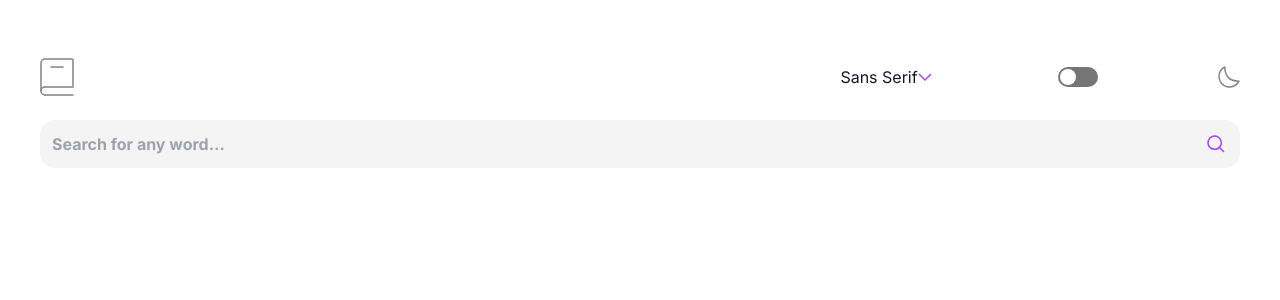
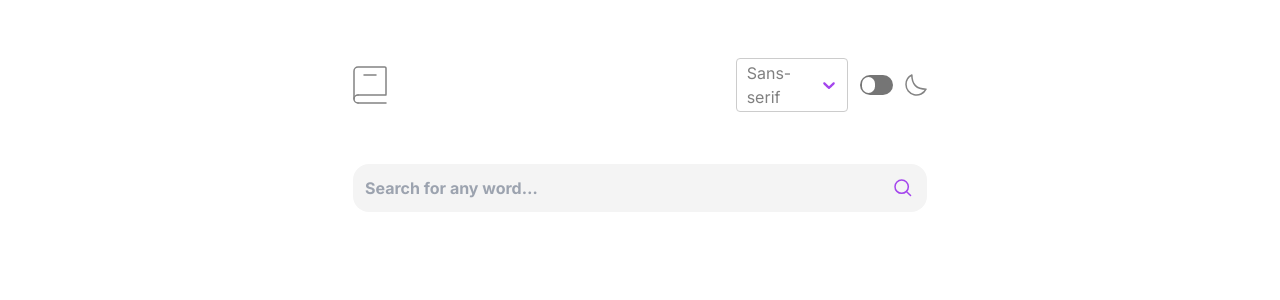
Before and after one commit to tamta123/dictionary-web-app, a React (Vite) app: page / in a window 1280 px wide. Shown: the top 300 px of the page. Built offline with nearby package versions, Linux system fonts and the light colour scheme.

Commit message:
wip:style the drop-down manu from react-select library

```diff
--- a/src/App.jsx
+++ b/src/App.jsx
@@ -9,14 +9,14 @@ function App() {
   const [searchTerm, setSearchTerm] = useState("");
   const [searchPerformed, setSearchPerformed] = useState(false);
   const [isEmptyError, setIsEmptyError] = useState(false);
-  const [selectedFont, setSelectedFont] = useState("Inter");
+  const [selectedFont, setSelectedFont] = useState("Sans-serif");
   const [mode, setMode] = useState("light");
   const toggleMode = () => {
     setMode((prevMode) => (prevMode === "light" ? "dark" : "light"));
   };
 
   const handleFontChange = (e) => {
-    setSelectedFont(e.target.value);
+    setSelectedFont(e.value);
   };
 
   const callWord = (src) => {
@@ -26,14 +26,12 @@ function App() {
     });
     sound.play();
   };
-
   const getDefinition = async () => {
     if (searchTerm === "") {
-      setIsEmptyError(true); // Set isEmptyError to true if searchTerm is empty
+      setIsEmptyError(true);
       setData(null);
       setSearchPerformed(false);
-      return;
-    }
+    } else {
       try {
         const response = await axios.get(
           `https://api.dictionaryapi.dev/api/v2/entries/en/${searchTerm}`
@@ -48,7 +46,9 @@ function App() {
         setIsEmptyError(false); // Reset isEmptyError to false
         setSearchPerformed(true);
       }
+    }
   };
+  console.log(searchTerm);
 
   return (
     <div
@@ -58,7 +58,7 @@ function App() {
     >
       <div
         className={
-          " px-6 py-6 h-auto md:px-10 md:pt-[58px] " +
+          " px-6 py-6 h-auto md:px-10 md:pt-[58px] xl:px-[353px] " +
           selectedFont +
           (mode === "dark" ? " bg-dark-mode" : "")
         }
@@ -70,7 +70,7 @@ function App() {
           handleFontChange={handleFontChange}
         />
         <div
-          className={`mt-6 flex justify-center rounded-2xl cursor-pointer relative ${
+          className={`mt-6 xl:mt-0 flex justify-center rounded-2xl cursor-pointer relative ${
             mode === "dark" ? " bg-dark-search-bar" : " bg-gray-200"
           }`}
         >
@@ -91,11 +91,11 @@ function App() {
             alt="Search Icon"
           />
         </div>
-        {isEmptyError && (
-          <div className="font-normal text-left mt-2 text-base leading-6 text-red-500">
+        {isEmptyError ? (
+          <div className="mt-[60px] font-normal text-left mt- text-base leading-6 text-red-500">
             Whoops, can't be empty...
           </div>
-        )}
+        ) : null}
         <div className="mt-[80px] flex justify-between items-center gap-y-2">
           <div>
             <div
@@ -115,12 +115,19 @@ function App() {
                 {data[0].phonetics.map((phonetic, index) => (
                   <div key={index}>
                     {phonetic.audio && (
-                      <img
-                        className="m-1"
-                        src="./images/icon-play.svg"
-                        alt="Play Icon"
+                      <svg
+                        xmlns="http://www.w3.org/2000/svg"
+                        width="75"
+                        height="75"
+                        viewBox="0 0 75 75"
                         onClick={() => callWord(phonetic.audio)}
-                      />
+                        className="hover:audio-hover"
+                      >
+                        <g fill="#A445ED" fill-rule="evenodd">
+                          <circle cx="37.5" cy="37.5" r="37.5" opacity=".25" />
+                          <path d="M29 27v21l21-10.5z" />
+                        </g>
+                      </svg>
                     )}
                   </div>
                 ))}
--- a/src/components/header.jsx
+++ b/src/components/header.jsx
@@ -1,47 +1,63 @@
+import React from "react";
+import Select from "react-select";
+
 const Header = ({ mode, toggleMode, selectedFont, handleFontChange }) => {
   return (
-    <div className="flex justify-between m-auto items-center">
+    <div className="flex justify-between m-auto items-center xl:pb-[52px]">
       <img className="" src="./images/logo.svg" alt="logo" />
       <div className="w-2/3 md:w-1/3 flex justify-between items-center gap-3">
-        <div className="flex">
-          <select
-            className={`outline-none appearance-none cursor-pointer ${
-              mode === "dark" ? " bg-dark-mode" : "bg-[#FFFFFF]"
-            } ${mode === "dark" ? "text-[#FFFFFF]" : " text-gray-900"}`}
-            value={selectedFont}
-            onChange={handleFontChange}
-          >
-            <option
-              className={`text-center cursor-pointer ${
-                mode === "dark" ? "text-[#FFFFFF]" : " text-gray-900"
-              }`}
-              value="Inter"
-            >
-              Sans Serif
-            </option>
-            <option
-              className={` text-center cursor-pointer ${
-                mode === "dark" ? "text-[#FFFFFF]" : " text-gray-900"
-              }`}
-              value="Lora"
-            >
-              Serif
-            </option>
-            <option
-              className={` text-center cursor-pointer ${
-                mode === "dark" ? "text-[#FFFFFF]" : " text-gray-900"
-              }`}
-              value="monospace"
-            >
-              Mono
-            </option>
-          </select>
-          <img
-            className="mr-[5px]"
-            src="./images/icon-arrow-down.svg"
-            alt="arrow down"
-          />
-        </div>
+        <Select
+          value={selectedFont}
+          options={[
+            { value: "Sans-serif", label: "Sans Serif" },
+            { value: "Serif", label: "Serif" },
+            { value: "Mono", label: "Mono" },
+          ]}
+          placeholder={selectedFont}
+          onChange={handleFontChange}
+          styles={{
+            dropdownIndicator: (provided, state) => ({
+              ...provided,
+              color: mode === "dark" ? "#A445ED" : "#A445ED",
+            }),
+            valueContainer: (provided, state) => ({
+              ...provided,
+              backgroundColor: mode === "dark" ? "#050505" : "",
+              border: "none",
+            }),
+            option: (provided, state) => ({
+              ...provided,
+              cursor: "pointer",
+              backgroundColor: mode === "dark" ? "#1F1F1F" : "",
+            }),
+            indicatorsContainer: (provided, state) => ({
+              ...provided,
+              backgroundColor: mode === "dark" ? "#050505" : "",
+            }),
+            indicatorSeparator: (provided, state) => ({
+              ...provided,
+              display: "none",
+            }),
+            group: (provided, state) => ({
+              ...provided,
+              color: mode === "dark" ? "#A445ED" : "#A445ED",
+            }),
+            menu: (provided, state) => ({
+              ...provided,
+              width: "160px",
+              borderRadius: "16px",
+              backgroundColor: mode === "dark" ? "#1F1F1F" : "#FFFFFF",
+              boxShadow: mode === "dark" ? "0px 5px 30px #A445ED" : "",
+              marginTop: "15px",
+            }),
+            menuList: (provided, state) => ({
+              ...provided,
+              color: mode === "dark" ? "#ffffff" : "",
+              fontWeight: "normal",
+            }),
+          }}
+        />
+
         <label
           htmlFor="darkMode"
           className={`h-5 w-10 rounded-[10px] relative cursor-pointer ${
@@ -56,7 +72,6 @@ const Header = ({ mode, toggleMode, selectedFont, handleFontChange }) => {
           />
           <span className="w-2/5 h-4/5 bg-white absolute rounded-[10px] left-[2px] top-[2px] peer-checked:left-[22px] transition-all duration-500"></span>
         </label>
-
         <img
           className={`${mode === "dark" ? "hidden" : "block"}`}
           src="./images/icon-moon.svg"
--- a/src/index.css
+++ b/src/index.css
@@ -5,14 +5,20 @@
 @tailwind utilities;
 
 @layer utilities {
-  .Lora {
+  .Serif {
     font-family: "Lora", serif;
   }
-  .Inter {
+  .Sans-serif {
     font-family: "Inter", sans-serif;
   }
-  .monospace {
+  .Mono {
     font-family: "Inconsolata", monospace;
+  }
+  .audio-hover g circle {
+    opacity: 1;
+  }
+  .audio-hover g path {
+    fill: #ffffff;
   }
 }
 
```
Also changed, not shown: public/images/icon-play-hover.svg (added). Lines whose indentation alone changed are shown as unchanged.
